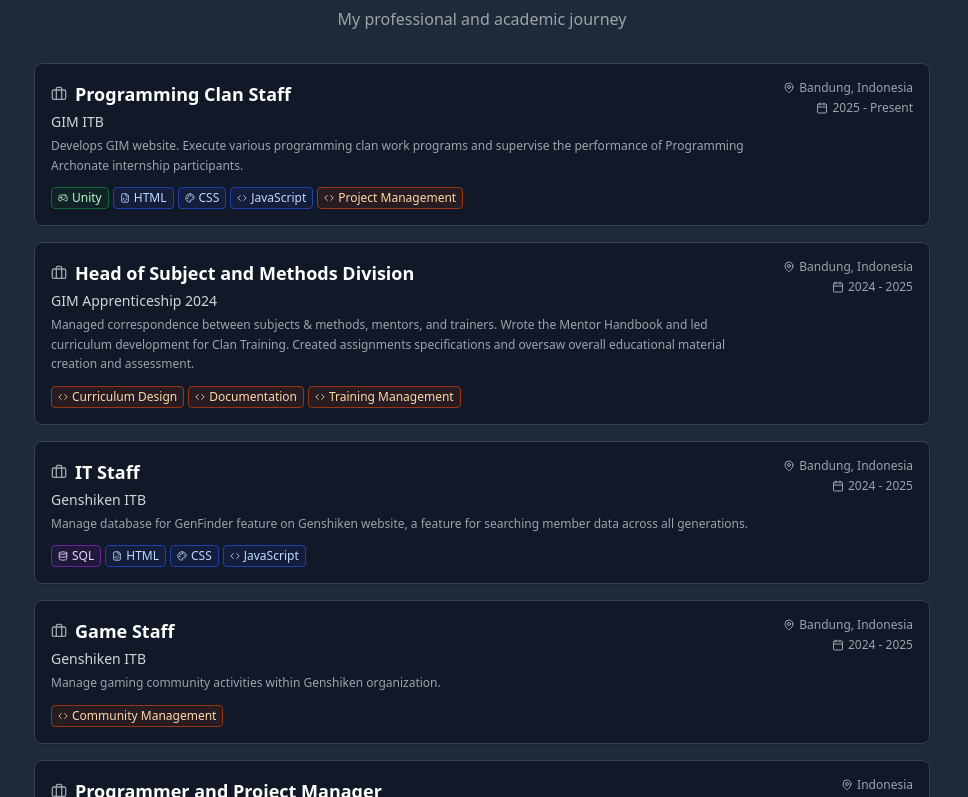
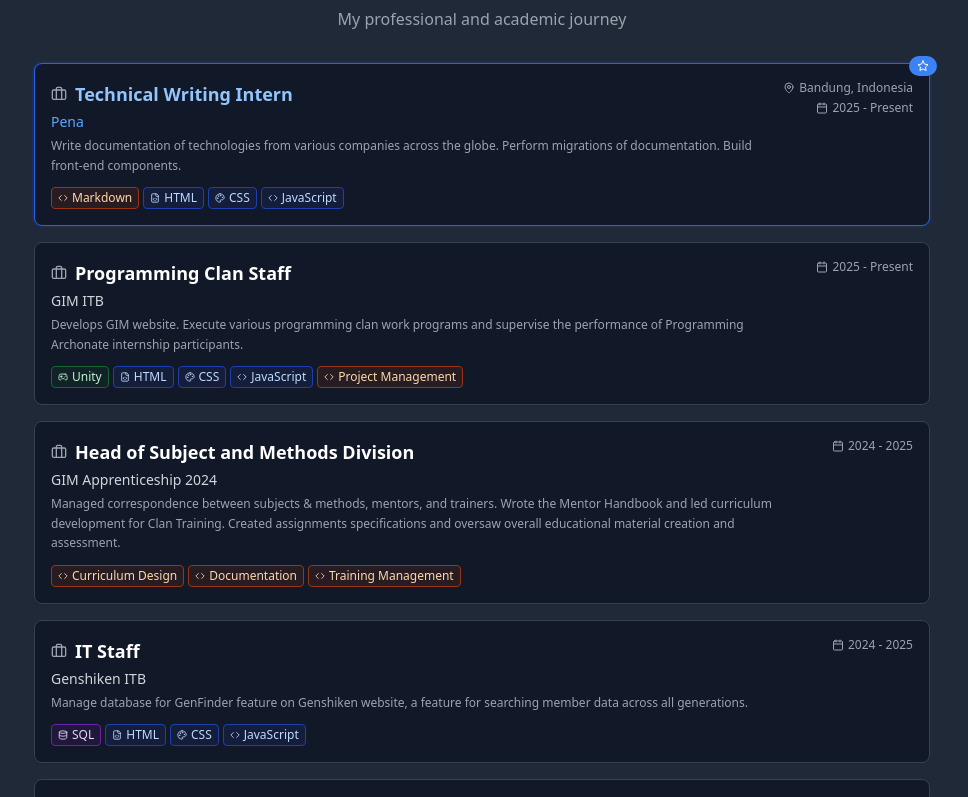
Before and after one commit to mraifalkautsar/mraifalkautsar.github.io, a Next.js app: page / in a window 1280 px wide. Shown: the part 963-1760 px from the top of the page, without its empty margins (158-1126 px from the left). Built offline with nearby package versions, Linux system fonts and the light colour scheme.

Commit message:
feat: add new experience

```diff
--- a/components/QuestLog.tsx
+++ b/components/QuestLog.tsx
@@ -1,4 +1,4 @@
-import { MapPin, Calendar, Briefcase } from "lucide-react"
+import { MapPin, Calendar, Briefcase, Star } from "lucide-react"
 import { experiences } from "@/data/experiences"
 import { getSkillIcon, getSkillCategory, getSkillColors } from "@/utils/skillHelpers"
 
@@ -14,26 +14,49 @@ export default function QuestLog() {
           </div>
 
           <div className="space-y-4">
-            {experiences.map((exp) => (
+            {experiences.map((exp, index) => (
               <div
                 key={exp.id}
-                className="bg-white dark:bg-gray-900 border border-gray-200 dark:border-gray-700 rounded-lg p-4 shadow-sm hover:shadow-md transition-all duration-200"
+                className={`relative bg-white dark:bg-gray-900 border rounded-lg p-4 shadow-sm hover:shadow-md transition-all duration-200 ${
+                  index === 0
+                    ? "border-blue-300 dark:border-blue-600 ring-2 ring-blue-100 dark:ring-blue-900/30"
+                    : "border-gray-200 dark:border-gray-700"
+                }`}
               >
+                {/* Featured badge for top experience */}
+                {index === 0 && (
+                  <div className="absolute -top-2 -right-2 bg-blue-500 text-white text-xs px-2 py-1 rounded-full flex items-center">
+                    <Star className="h-3 w-3" />
+                  </div>
+                )}
+
                 <div className="flex flex-col md:flex-row md:justify-between md:items-start gap-3">
                   <div className="flex-1">
                     <div className="flex items-center mb-1">
                       <Briefcase className="h-4 w-4 text-gray-500 dark:text-gray-400 mr-2" />
-                      <h3 className="text-lg font-bold text-gray-900 dark:text-white">{exp.title}</h3>
+                      <h3 className={`text-lg font-bold ${
+                        index === 0
+                          ? "text-blue-700 dark:text-blue-300"
+                          : "text-gray-900 dark:text-white"
+                      }`}>
+                        {exp.title}
+                      </h3>
                     </div>
-                    <p className="text-gray-700 dark:text-gray-300 font-medium mb-1 text-sm">{exp.company}</p>
+                    <p className={`font-medium mb-1 text-sm ${
+                      index === 0
+                        ? "text-blue-600 dark:text-blue-400"
+                        : "text-gray-700 dark:text-gray-300"
+                    }`}>
+                      {exp.company}
+                    </p>
                     <p className="text-gray-600 dark:text-gray-400 text-xs mb-3 leading-relaxed">{exp.description}</p>
                     <div className="flex flex-wrap gap-1">
-                      {exp.technologies.map((tech, index) => {
+                      {exp.technologies.map((tech, techIndex) => {
                         const IconComponent = getSkillIcon(tech)
                         const category = getSkillCategory(tech)
                         return (
                           <div
-                            key={index}
+                            key={techIndex}
                             className={`flex items-center space-x-1 px-1.5 py-0.5 rounded border text-xs ${getSkillColors(category)}`}
                           >
                             <IconComponent className="h-2.5 w-2.5" />
@@ -44,10 +67,12 @@ export default function QuestLog() {
                     </div>
                   </div>
                   <div className="text-right text-xs text-gray-500 dark:text-gray-400 space-y-1 md:min-w-[120px]">
-                    <div className="flex items-center md:justify-end">
-                      <MapPin className="h-3 w-3 mr-1" />
-                      <span>{exp.location}</span>
-                    </div>
+                    {exp.location && (
+                      <div className="flex items-center md:justify-end">
+                        <MapPin className="h-3 w-3 mr-1" />
+                        <span>{exp.location}</span>
+                      </div>
+                    )}
                     <div className="flex items-center md:justify-end">
                       <Calendar className="h-3 w-3 mr-1" />
                       <span>{exp.duration}</span>
--- a/data/experiences.ts
+++ b/data/experiences.ts
@@ -3,59 +3,69 @@ import type { Experience } from "@/types"
 export const experiences: Experience[] = [
   {
     id: 1,
+    title: "Technical Writing Intern",
+    company: "Pena",
+    location: "Bandung, Indonesia",
+    duration: "2025 - Present",
+    description: "Write documentation of technologies from various companies across the globe. Perform migrations of documentation. Build front-end components.",
+    technologies: ["Markdown", "HTML", "CSS", "JavaScript"],
+    level: 90,
+  },
+  {
+    id: 2,
     title: "Programming Clan Staff",
     company: "GIM ITB",
-    location: "Bandung, Indonesia",
+    location: "",
     duration: "2025 - Present",
     description: "Develops GIM website. Execute various programming clan work programs and supervise the performance of Programming Archonate internship participants.",
     technologies: ["Unity", "HTML", "CSS", "JavaScript", "Project Management"],
     level: 90,
   },
   {
-    id: 2,
+    id: 3,
     title: "Head of Subject and Methods Division",
     company: "GIM Apprenticeship 2024",
-    location: "Bandung, Indonesia",
+    location: "",
     duration: "2024 - 2025",
     description: "Managed correspondence between subjects & methods, mentors, and trainers. Wrote the Mentor Handbook and led curriculum development for Clan Training. Created assignments specifications and oversaw overall educational material creation and assessment.",
     technologies: ["Curriculum Design", "Documentation", "Training Management"],
     level: 85,
   },
   {
-    id: 3,
+    id: 4,
     title: "IT Staff",
     company: "Genshiken ITB",
-    location: "Bandung, Indonesia",
+    location: "",
     duration: "2024 - 2025",
     description: "Manage database for GenFinder feature on Genshiken website, a feature for searching member data across all generations.",
     technologies: ["SQL", "HTML", "CSS", "JavaScript"],
     level: 75,
   },
   {
-    id: 4,
+    id: 5,
     title: "Game Staff",
     company: "Genshiken ITB",
-    location: "Bandung, Indonesia",
+    location: "",
     duration: "2024 - 2025",
     description: "Manage gaming community activities within Genshiken organization.",
     technologies: ["Community Management"],
     level: 70,
   },
   {
-    id: 5,
+    id: 6,
     title: "Programmer and Project Manager",
     company: "IGDX Bootcamp 2024 by Kominfo",
-    location: "Indonesia",
+    location: "",
     duration: "2024",
     description: "Led game development for KOIKA team during a 4-month intensive program. Served as programmer and party leader while participating in comprehensive mentoring and training sessions.",
     technologies: ["Unity", "Project Management"],
     level: 80,
   },
   {
-    id: 6,
+    id: 7,
     title: "IT Division Member",
     company: "The Sandbox IEEE ITB Student Branch",
-    location: "Bandung, Indonesia",
+    location: "",
     duration: "2023 - 2024",
     description: "Part of the division that built the website for The Sandbox event. Contributed to the UI/UX team by designing web pages and components for frontend implementation.",
     technologies: ["Figma", "CSS"],
```
